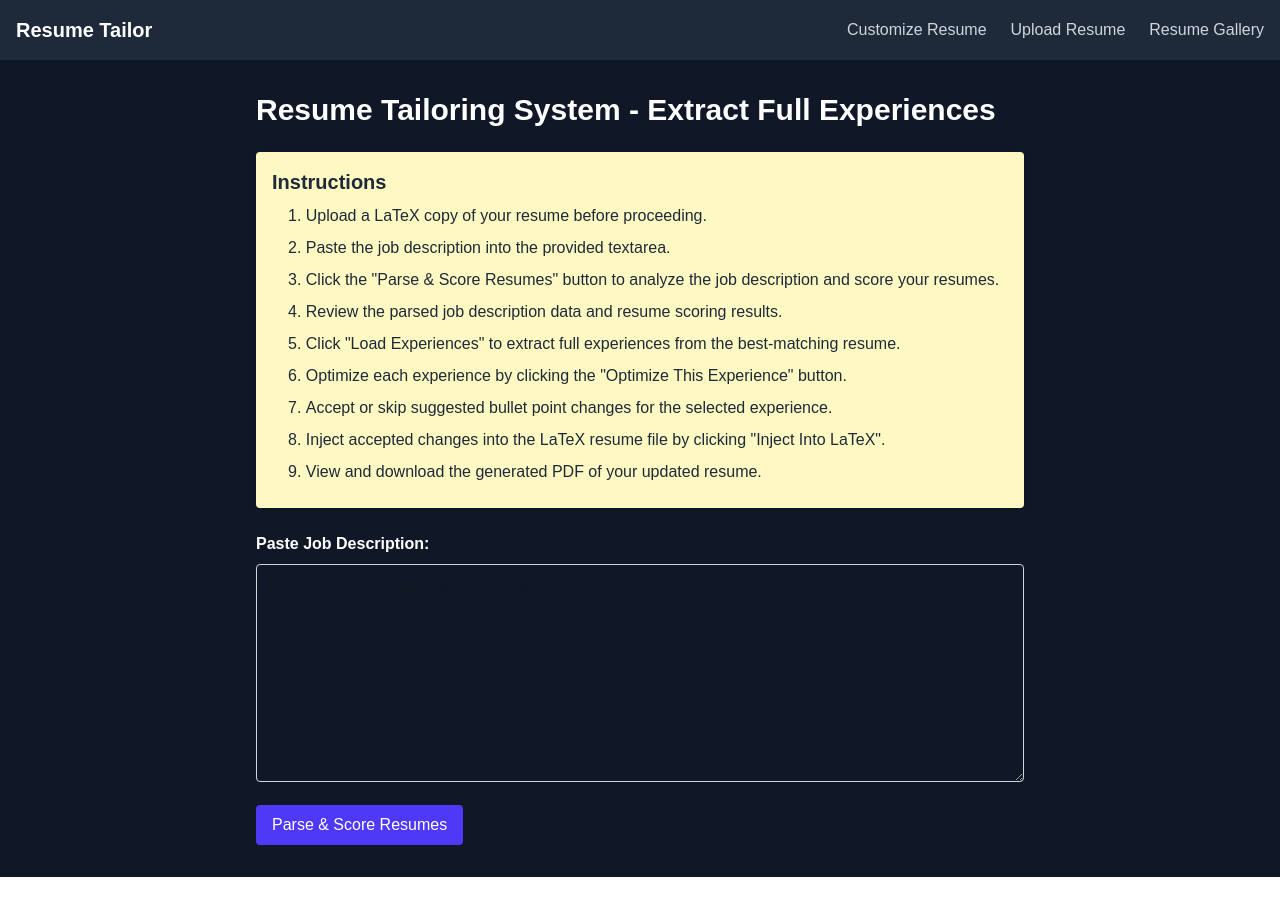
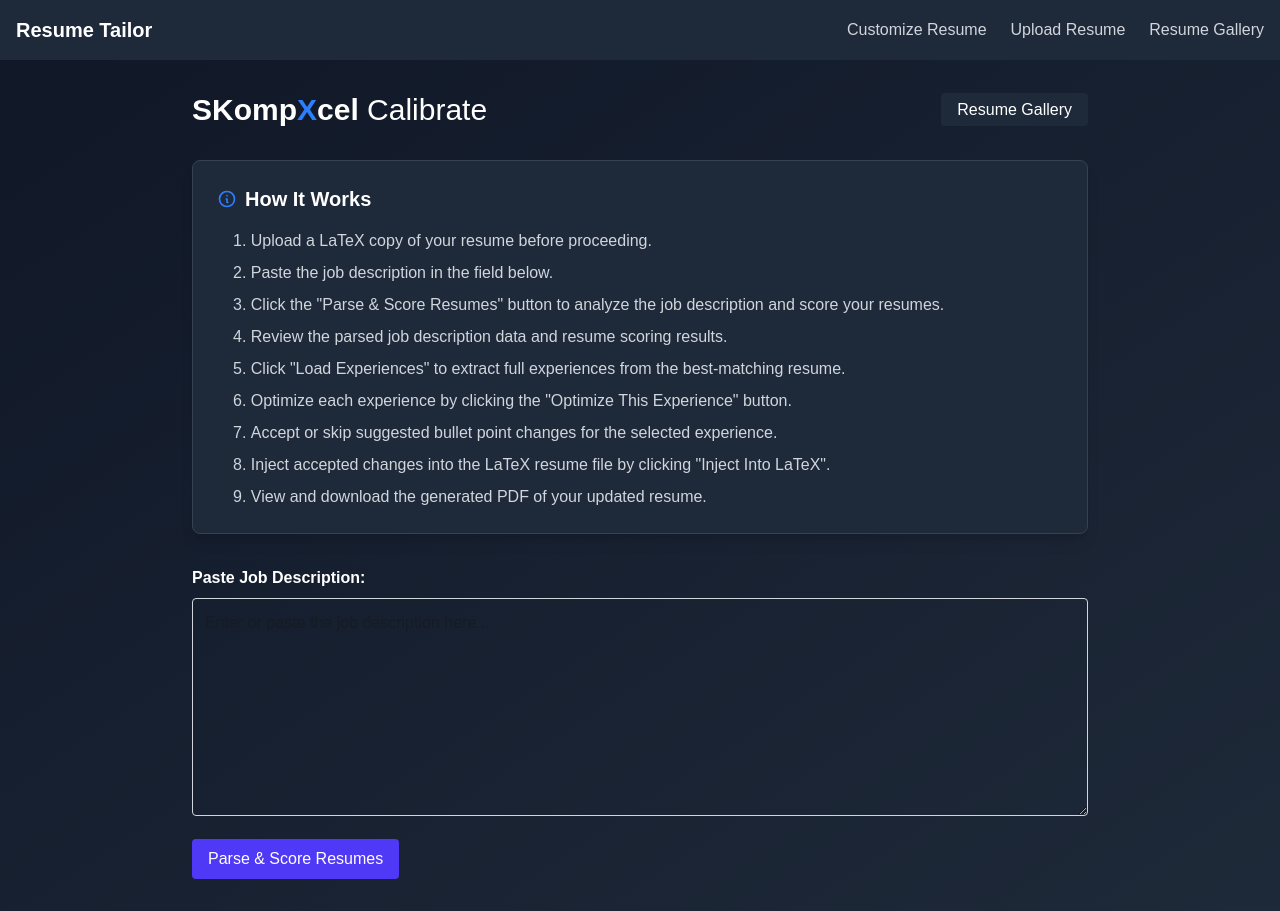
Before and after one commit to kianis4/resume-keyword-search, a Next.js app: page / in a window 1280 px wide. Before the commit the page ends 877 px from the top, so only its background shows below. Built offline with nearby package versions, Linux system fonts and the light colour scheme.

Commit message:
Fix UI/UX: Changed name and card for instructions

```diff
--- a/src/app/page.tsx
+++ b/src/app/page.tsx
@@ -476,23 +476,37 @@ export default function HomePage() {
   }, [extractedCompany, extractedPosition]);
 
   return (
-    <main className="min-h-screen bg-gray-900 p-8">
-      <div className="max-w-3xl mx-auto">
-        <h1 className="text-3xl font-bold mb-6 text-white">
-          Resume Tailoring System - Extract Full Experiences
-        </h1>
-        <div className="bg-yellow-100 p-4 rounded shadow mb-6">
-          <h2 className="text-xl font-semibold text-gray-800 mb-2">Instructions</h2>
-          <ol className="list-decimal list-inside ml-4 text-gray-800">
-            <li className="mb-2">Upload a LaTeX copy of your resume before proceeding.</li>
-            <li className="mb-2">Paste the job description into the provided textarea.</li>
-            <li className="mb-2">Click the "Parse & Score Resumes" button to analyze the job description and score your resumes.</li>
-            <li className="mb-2">Review the parsed job description data and resume scoring results.</li>
-            <li className="mb-2">Click "Load Experiences" to extract full experiences from the best-matching resume.</li>
-            <li className="mb-2">Optimize each experience by clicking the "Optimize This Experience" button.</li>
-            <li className="mb-2">Accept or skip suggested bullet point changes for the selected experience.</li>
-            <li className="mb-2">Inject accepted changes into the LaTeX resume file by clicking "Inject Into LaTeX".</li>
-            <li className="mb-2">View and download the generated PDF of your updated resume.</li>
+    <main className="min-h-screen bg-gradient-to-br from-gray-900 to-gray-800 p-8">
+      <div className="max-w-4xl mx-auto">
+        <header className="mb-8 flex flex-col items-center md:flex-row md:justify-between">
+          <div className="flex items-center">
+            <h1 className="text-3xl font-bold text-white">
+              SKomp<span className="text-blue-500">X</span>cel <span className="font-light">Calibrate</span>
+            </h1>
+          </div>
+          <div className="mt-4 md:mt-0">
+            <a href="/gallery" className="px-4 py-2 bg-gray-800 text-white rounded hover:bg-gray-700 transition-colors">
+              Resume Gallery
+            </a>
+          </div>
+        </header>
+        <div className="bg-gray-800 border border-gray-700 p-6 rounded-lg shadow-lg mb-8 transform transition-all hover:shadow-xl">
+          <h2 className="text-xl font-semibold text-white mb-4 flex items-center">
+            <svg className="w-5 h-5 mr-2 text-blue-500" fill="none" stroke="currentColor" viewBox="0 0 24 24" xmlns="http://www.w3.org/2000/svg">
+              <path strokeLinecap="round" strokeLinejoin="round" strokeWidth={2} d="M13 16h-1v-4h-1m1-4h.01M21 12a9 9 0 11-18 0 9 9 0 0118 0z" />
+            </svg>
+            How It Works
+          </h2>
+          <ol className="list-decimal list-inside ml-4 text-gray-300 space-y-2">
+            <li>Upload a LaTeX copy of your resume before proceeding.</li>
+            <li>Paste the job description in the field below.</li>
+            <li>Click the "Parse & Score Resumes" button to analyze the job description and score your resumes.</li>
+            <li>Review the parsed job description data and resume scoring results.</li>
+            <li>Click "Load Experiences" to extract full experiences from the best-matching resume.</li>
+            <li>Optimize each experience by clicking the "Optimize This Experience" button.</li>
+            <li>Accept or skip suggested bullet point changes for the selected experience.</li>
+            <li>Inject accepted changes into the LaTeX resume file by clicking "Inject Into LaTeX".</li>
+            <li>View and download the generated PDF of your updated resume.</li>
           </ol>
         </div>
 
```
